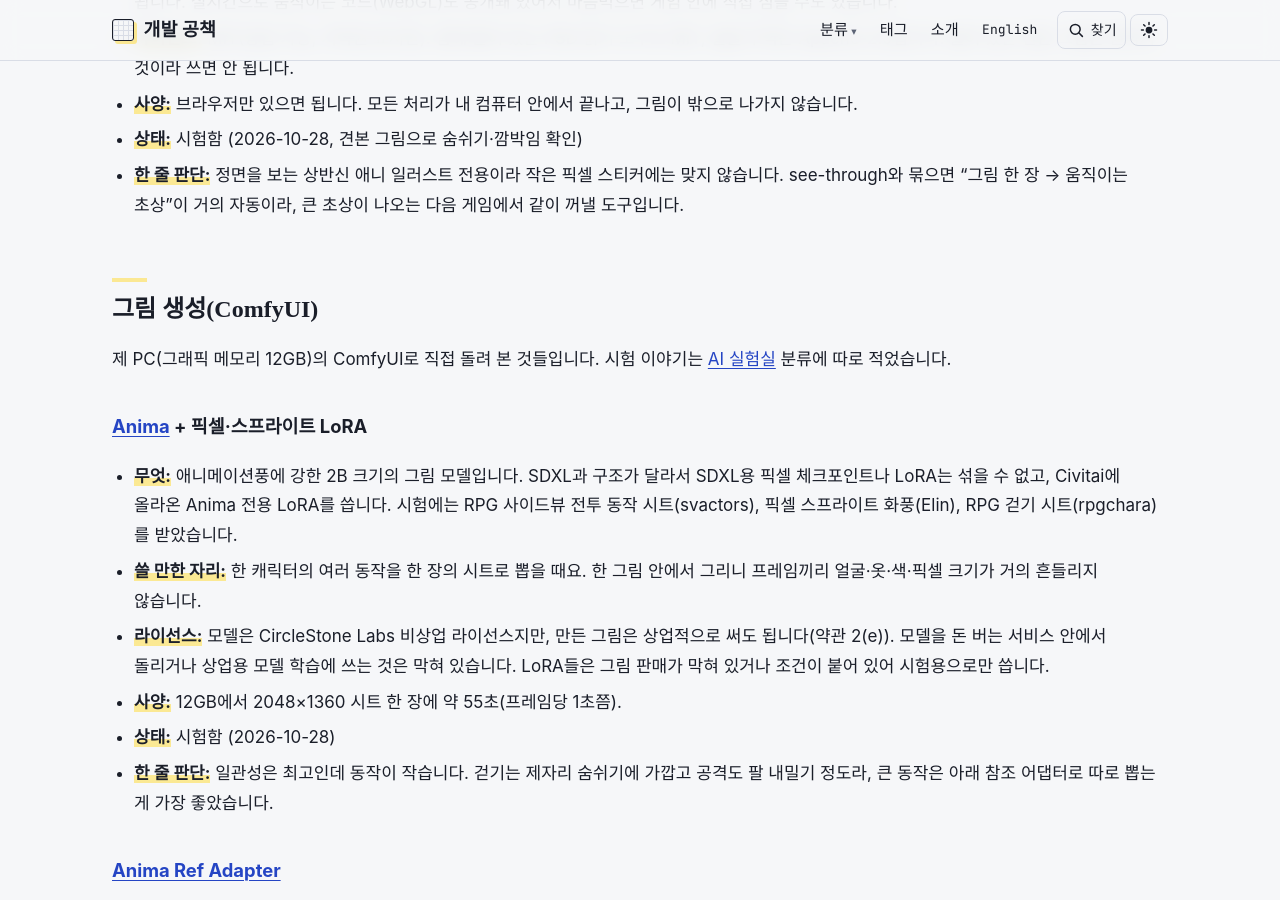
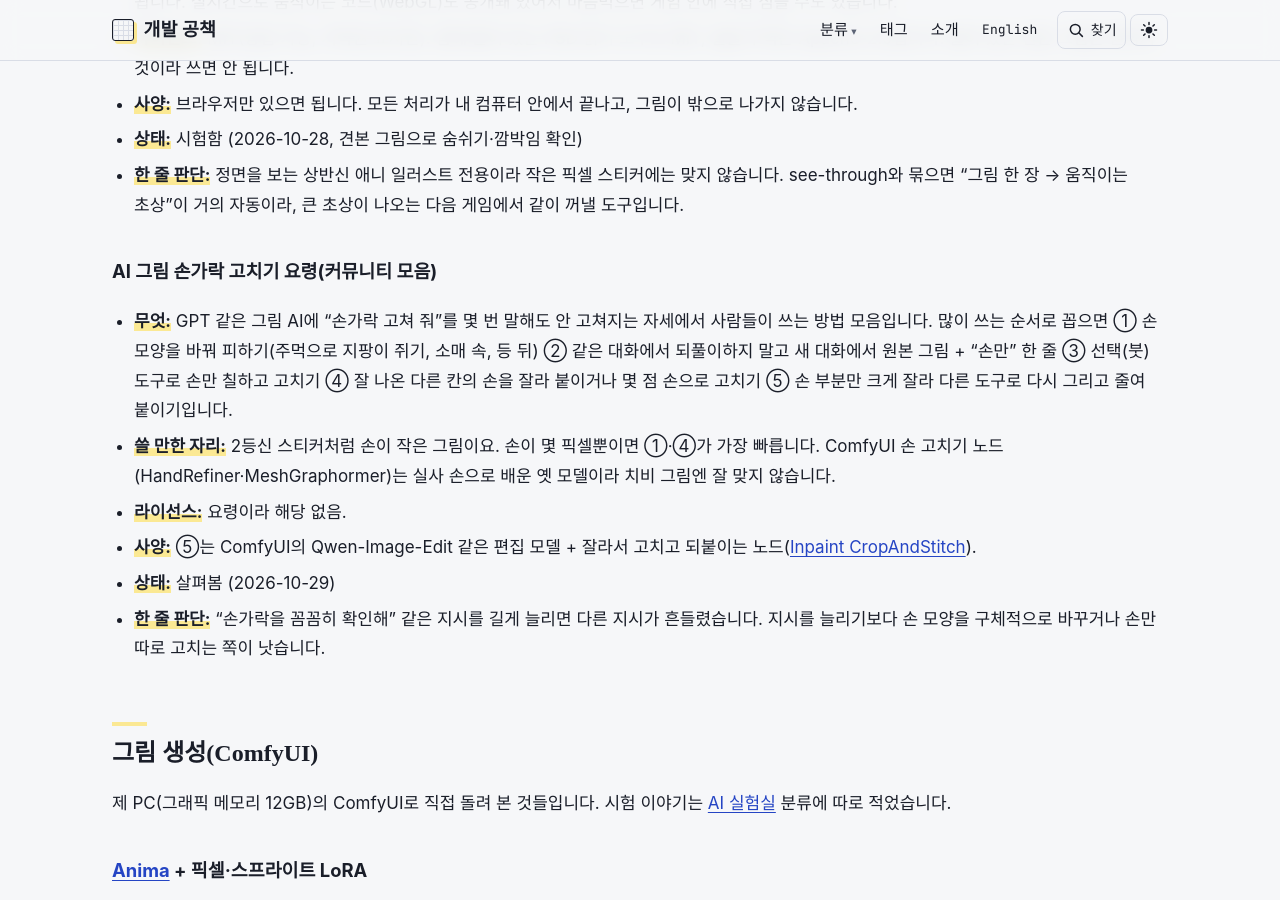
Before and after one commit to wh209302/wh209302.github.io, a Jekyll site: the page built from shelf.md, in a window 1280 px wide and 900 px high, scrolled down 1149 px. Built offline with Jekyll 4.4.1, drawn with Linux system fonts in a browser that asks for light colours; some web fonts are replaced.

Commit message:
기술 서랍에 AI 그림 손가락 고치기 요령 추가(한·영)
Co-Authored-By: Claude Opus 5.5 <noreply@anthropic.com>
Claude-Session: https://claude.ai/code/session_01LdZGhSbJkBfSXU3WGDCijA

```diff
--- a/shelf.md
+++ b/shelf.md
@@ -30,6 +30,15 @@ AI와 일하다 보면 "오, 이거 대박인데?" 싶은 기술이 하루에도
 - **사양:** 브라우저만 있으면 됩니다. 모든 처리가 내 컴퓨터 안에서 끝나고, 그림이 밖으로 나가지 않습니다.
 - **상태:** 시험함 (2026-10-28, 견본 그림으로 숨쉬기·깜박임 확인)
 - **한 줄 판단:** 정면을 보는 상반신 애니 일러스트 전용이라 작은 픽셀 스티커에는 맞지 않습니다. see-through와 묶으면 "그림 한 장 → 움직이는 초상"이 거의 자동이라, 큰 초상이 나오는 다음 게임에서 같이 꺼낼 도구입니다.
+
+### AI 그림 손가락 고치기 요령(커뮤니티 모음)
+
+- **무엇:** GPT 같은 그림 AI에 "손가락 고쳐 줘"를 몇 번 말해도 안 고쳐지는 자세에서 사람들이 쓰는 방법 모음입니다. 많이 쓰는 순서로 꼽으면 ① 손 모양을 바꿔 피하기(주먹으로 지팡이 쥐기, 소매 속, 등 뒤) ② 같은 대화에서 되풀이하지 말고 새 대화에서 원본 그림 + "손만" 한 줄 ③ 선택(붓) 도구로 손만 칠하고 고치기 ④ 잘 나온 다른 칸의 손을 잘라 붙이거나 몇 점 손으로 고치기 ⑤ 손 부분만 크게 잘라 다른 도구로 다시 그리고 줄여 붙이기입니다.
+- **쓸 만한 자리:** 2등신 스티커처럼 손이 작은 그림이요. 손이 몇 픽셀뿐이면 ①·④가 가장 빠릅니다. ComfyUI 손 고치기 노드(HandRefiner·MeshGraphormer)는 실사 손으로 배운 옛 모델이라 치비 그림엔 잘 맞지 않습니다.
+- **라이선스:** 요령이라 해당 없음.
+- **사양:** ⑤는 ComfyUI의 Qwen-Image-Edit 같은 편집 모델 + 잘라서 고치고 되붙이는 노드([Inpaint CropAndStitch](https://github.com/lquesada/ComfyUI-Inpaint-CropAndStitch)).
+- **상태:** 살펴봄 (2026-10-29)
+- **한 줄 판단:** "손가락을 꼼꼼히 확인해" 같은 지시를 길게 늘리면 다른 지시가 흔들렸습니다. 지시를 늘리기보다 손 모양을 구체적으로 바꾸거나 손만 따로 고치는 쪽이 낫습니다.
 
 ## 그림 생성(ComfyUI)
 
```
Also changed, not shown: en/shelf.md (+9 -0 lines).
